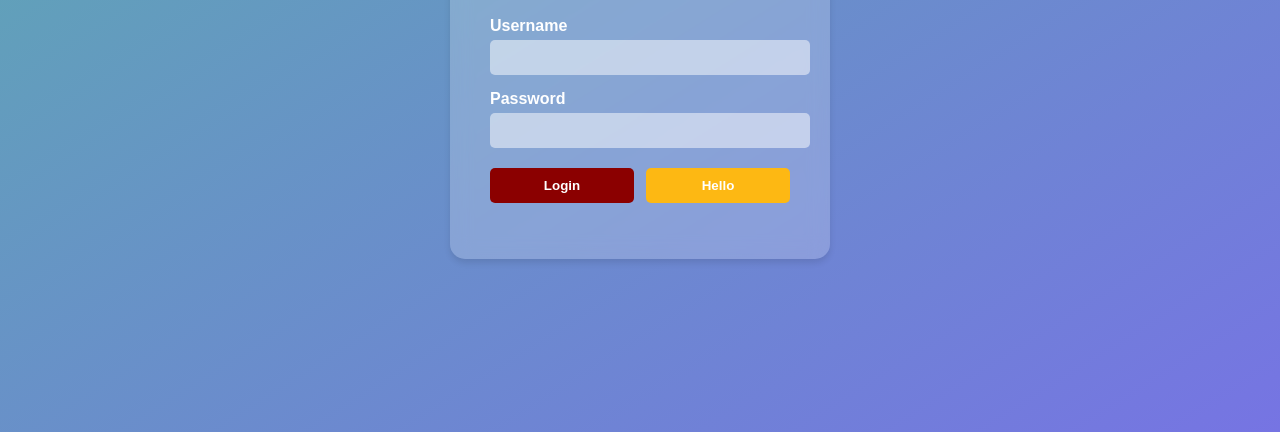
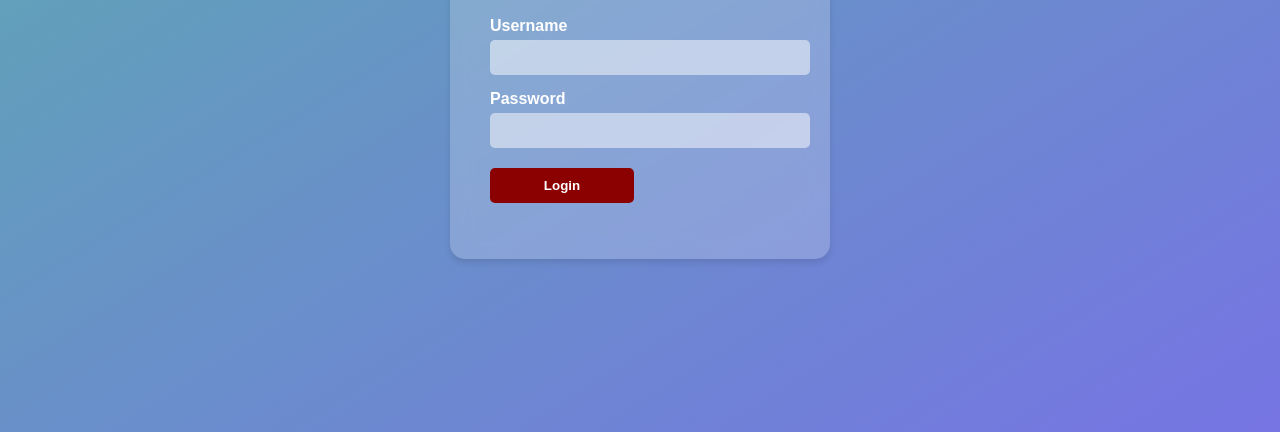
Before and after one commit to Toninwza/testeekleaw, a website: page Frontend/public/index.html in a window 1280 px wide. Shown: the part 368-800 px from the top of the page. Drawn offline with Linux system fonts and the light colour scheme.

Commit message:
Fix the button

```diff
--- a/Frontend/public/index.html
+++ b/Frontend/public/index.html
@@ -24,7 +24,6 @@
                 </div>
                 <div class="button-container">
                     <button type="submit" class="login-btn">Login</button>
-                    <button type="button" class="hello-btn" onclick="call_REST_API_Hello()">Hello</button>
                 </div>
                 <p id="message"></p>
             </form>
--- a/Frontend/public/js/script.js
+++ b/Frontend/public/js/script.js
@@ -36,22 +36,3 @@ function submitLogin(event) {
       document.getElementById('message').innerText = 'An error occurred: ' + error.message;
     });
   }
-
-
-function call_REST_API_Hello() {
-    const username = document.getElementById('username').value;
-    const password = document.getElementById('password').value;
-
-    const url = (
-        'http://localhost:8081/services/hello?' +
-        new URLSearchParams({ myName: username, lastName: password}).toString()
-      );
-
-    fetch(url)
-    .then(response => response.text())
-    .then(data => {
-        console.log("Data returned from REST API:", data);
-        document.getElementById('message').innerText = data;
-    })
-    .catch(error => console.error('Error:', error));
-}
```
